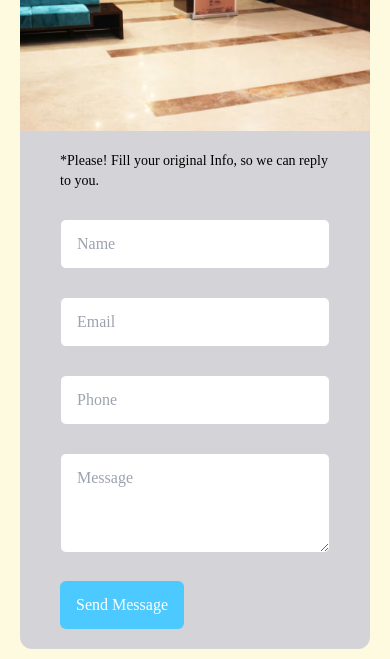
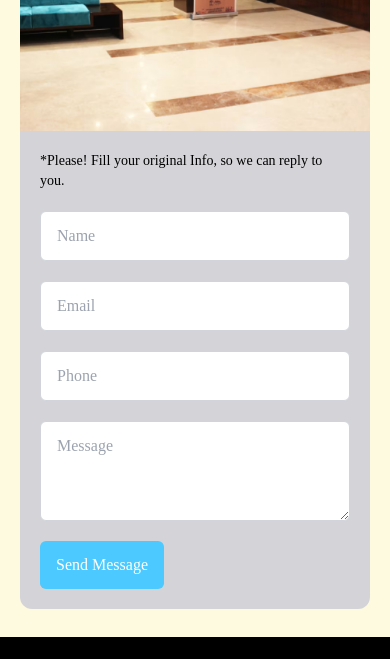
Before and after one commit to opdsbanasya/TGI-Hotel, a React (Vite) app in the folder frontend/: page /contact-form in a window 390 px wide. Shown: the part 940-1599 px from the top of the page. Built offline with nearby package versions, Linux system fonts and the light colour scheme.

Commit message:
responsive form

```diff
--- a/frontend/src/Components/ContactUs.js
+++ b/frontend/src/Components/ContactUs.js
@@ -62,7 +62,7 @@ const ContactForm = () => {
                 </div>
                 <form
                     onSubmit={(e) => handleSubmit(e, formData, setFormData, setErrors)}
-                    className="lg:w-1/2 w-full md:[80%] space-y-7 mx-auto px-10 py-5"
+                    className="lg:w-1/2 w-full md:[80%] lg:space-y-7 space-y-5 mx-auto px-5 lg:px-10 py-5"
                 >
                     <h2 className="lg:text-md text-sm font-light text-black">
                         *Please! Fill your original Info, so we can reply to you.
@@ -94,7 +94,7 @@ const ContactForm = () => {
                                 />
                             )}
                             {errors[field] && !isTyping[field] && (
-                                <p className="absolute -bottom-5 z-10 text-red-500 text-xs mt-1 ml-1">*{errors[field]}</p>
+                                <p className="absolute lg:-bottom-5 -bottom-[1.2rem] z-10 text-red-500 lg:text-xs text-[0.65rem] mt-1 ml-1">*{errors[field]}</p>
                             )}
                         </div>
                     ))}
```
